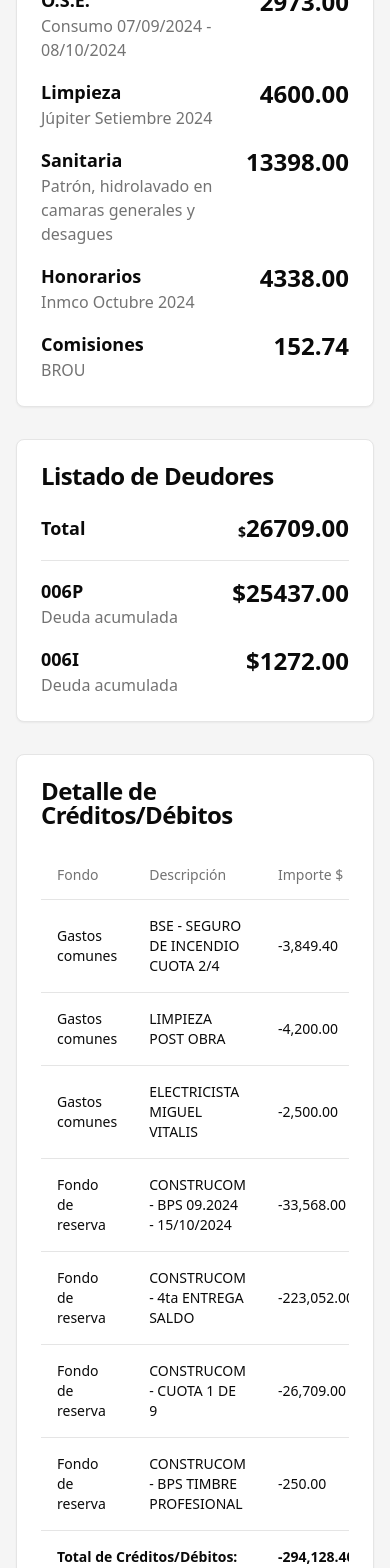
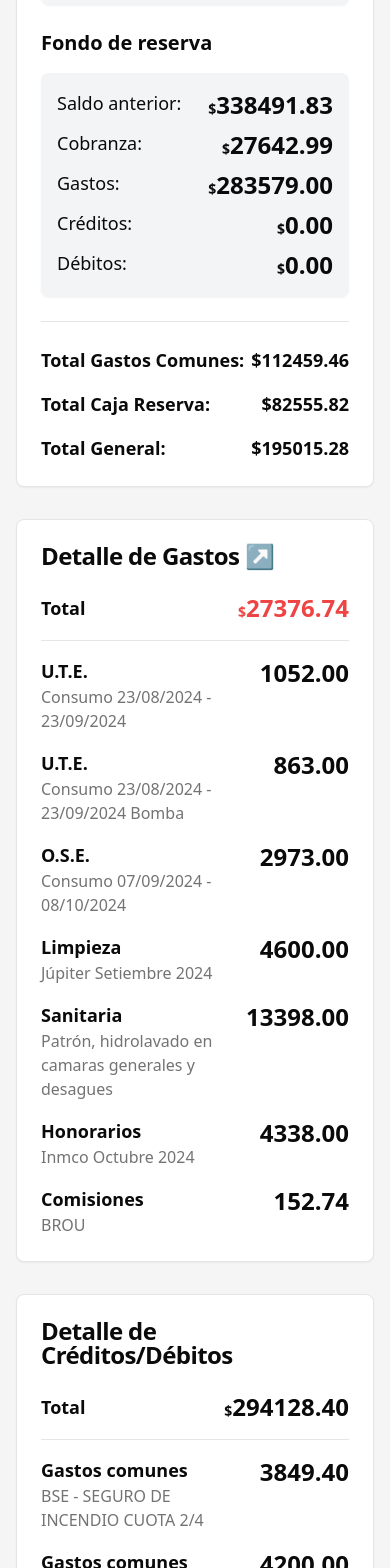
Before and after one commit to codeplaygroundspace/building-admin, a Next.js app: page / in a window 390 px wide. Shown: the part 432-2000 px from the top of the page. Built offline with nearby package versions, Linux system fonts and the light colour scheme.

Commit message:
update debt card for mobile

```diff
--- a/src/app/page.tsx
+++ b/src/app/page.tsx
@@ -9,11 +9,11 @@ import ApartmentFinancialBreakdown from "@/components/FinApartmentFinancialBreak
 export default function Home() {
   return (
     <>
+      <FundSummary />
       <ExpenseBreakdown />
+      <CreditsDebitsBreakdown />
+      <ApartmentFinancialBreakdown />
       <InfoDebt />
-      <CreditsDebitsBreakdown />
-      <FundSummary />
-      <ApartmentFinancialBreakdown />
       <PaymentsInfo />
       <ContactInfo />
     </>
--- a/src/components/FinCreditsDebitsBreakdown.tsx
+++ b/src/components/FinCreditsDebitsBreakdown.tsx
@@ -1,73 +1,73 @@
 import CardWrapper from "./ui-custom/CardWrapper";
-import {
-  Table,
-  TableBody,
-  TableCell,
-  TableHead,
-  TableHeader,
-  TableRow,
-} from "@/components/ui/table";
+import { Separator } from "@/components/ui/separator";
 
 export default function CreditsDebitsBreakdown() {
+  const transactions = [
+    {
+      fund: "Gastos comunes",
+      description: "BSE - SEGURO DE INCENDIO CUOTA 2/4",
+      amount: 3849.4,
+    },
+    {
+      fund: "Gastos comunes",
+      description: "LIMPIEZA POST OBRA",
+      amount: 4200.0,
+    },
+    {
+      fund: "Gastos comunes",
+      description: "ELECTRICISTA MIGUEL VITALIS",
+      amount: 2500.0,
+    },
+    {
+      fund: "Fondo de reserva",
+      description: "CONSTRUCOM - BPS 09.2024 - 15/10/2024",
+      amount: 33568.0,
+    },
+    {
+      fund: "Fondo de reserva",
+      description: "CONSTRUCOM - 4ta ENTREGA SALDO",
+      amount: 223052.0,
+    },
+    {
+      fund: "Fondo de reserva",
+      description: "CONSTRUCOM - CUOTA 1 DE 9",
+      amount: 26709.0,
+    },
+    {
+      fund: "Fondo de reserva",
+      description: "CONSTRUCOM - BPS TIMBRE PROFESIONAL",
+      amount: 250.0,
+    },
+  ];
+
+  const totalAmount = transactions.reduce(
+    (sum, transaction) => sum + transaction.amount,
+    0
+  );
+
   return (
     <CardWrapper title="Detalle de Créditos/Débitos">
-      <Table>
-        <TableHeader>
-          <TableRow>
-            <TableHead>Fondo</TableHead>
-            <TableHead>Descripción</TableHead>
-            <TableHead>Importe $</TableHead>
-          </TableRow>
-        </TableHeader>
-        <TableBody>
-          {/* GASTOS COMUNES */}
-          <TableRow>
-            <TableCell>Gastos comunes</TableCell>
-            <TableCell>BSE - SEGURO DE INCENDIO CUOTA 2/4</TableCell>
-            <TableCell>-3,849.40</TableCell>
-          </TableRow>
-          <TableRow>
-            <TableCell>Gastos comunes</TableCell>
-            <TableCell>LIMPIEZA POST OBRA</TableCell>
-            <TableCell>-4,200.00</TableCell>
-          </TableRow>
-          <TableRow>
-            <TableCell>Gastos comunes</TableCell>
-            <TableCell>ELECTRICISTA MIGUEL VITALIS</TableCell>
-            <TableCell>-2,500.00</TableCell>
-          </TableRow>
-
-          {/* FONDO DE RESERVA */}
-          <TableRow>
-            <TableCell>Fondo de reserva</TableCell>
-            <TableCell>CONSTRUCOM - BPS 09.2024 - 15/10/2024</TableCell>
-            <TableCell>-33,568.00</TableCell>
-          </TableRow>
-          <TableRow>
-            <TableCell>Fondo de reserva</TableCell>
-            <TableCell>CONSTRUCOM - 4ta ENTREGA SALDO</TableCell>
-            <TableCell>-223,052.00</TableCell>
-          </TableRow>
-          <TableRow>
-            <TableCell>Fondo de reserva</TableCell>
-            <TableCell>CONSTRUCOM - CUOTA 1 DE 9</TableCell>
-            <TableCell>-26,709.00</TableCell>
-          </TableRow>
-          <TableRow>
-            <TableCell>Fondo de reserva</TableCell>
-            <TableCell>CONSTRUCOM - BPS TIMBRE PROFESIONAL</TableCell>
-            <TableCell>-250.00</TableCell>
-          </TableRow>
-
-          {/* Total Row */}
-          <TableRow>
-            <TableCell colSpan={2} className="font-bold">
-              Total de Créditos/Débitos:
-            </TableCell>
-            <TableCell className="font-bold">-294,128.40</TableCell>
-          </TableRow>
-        </TableBody>
-      </Table>
+      <div className="mb-4 flex justify-between items-center">
+        <h2 className="text-lg font-semibold">Total</h2>
+        <p className="text-2xl font-bold">
+          <span className="text-sm">$</span>
+          {totalAmount.toFixed(2)}
+        </p>
+      </div>
+      <Separator className="my-4" />
+      <ul className="space-y-4">
+        {transactions.map((transaction, index) => (
+          <li key={index} className="flex justify-between items-start">
+            <div className="flex-1 pr-4">
+              <h3 className="text-lg font-semibold">{transaction.fund}</h3>
+              <p className="text-neutral-500">{transaction.description}</p>
+            </div>
+            <p className="text-2xl font-bold whitespace-nowrap">
+              {transaction.amount.toFixed(2)}
+            </p>
+          </li>
+        ))}
+      </ul>
     </CardWrapper>
   );
 }
--- a/src/components/FinDebt.tsx
+++ b/src/components/FinDebt.tsx
@@ -13,7 +13,7 @@ export default function InfoDebt() {
     <CardWrapper title="Listado de Deudores">
       <div className="mb-4 flex justify-between items-center">
         <h2 className="text-lg font-semibold">Total</h2>
-        <p className="text-2xl font-bold">
+        <p className="text-2xl font-bold text-red-500">
           <span className="text-sm">$</span>
           {totalDebt.toFixed(2)}
         </p>
--- a/src/components/FinExpenseBreakdown.tsx
+++ b/src/components/FinExpenseBreakdown.tsx
@@ -54,11 +54,11 @@ export default function ExpenseBreakdown() {
   );
 
   return (
-    <CardWrapper title="Desglose de Gastos">
+    <CardWrapper title="Detalle de Gastos ↗️">
       <div className="mb-4 flex justify-between items-center">
         <h2 className="text-lg font-semibold">Total</h2>
-        <p className="text-2xl font-bold">
-          <span className="text-sm">$</span>
+        <p className="text-2xl font-bold text-red-500">
+          <span className="text-sm ">$</span>
           {totalExpenses.toFixed(2)}
         </p>
       </div>
--- a/src/components/FinFundSummary.tsx
+++ b/src/components/FinFundSummary.tsx
@@ -1,64 +1,74 @@
 import CardWrapper from "./ui-custom/CardWrapper";
-import {
-  Table,
-  TableBody,
-  TableCell,
-  TableHead,
-  TableHeader,
-  TableRow,
-} from "@/components/ui/table";
+import { Separator } from "@/components/ui/separator";
 
 export default function FundSummary() {
+  const fundSummary = [
+    {
+      category: "Gastos comunes",
+      items: [
+        { label: "Saldo anterior", amount: 59138.77 },
+        { label: "Cobranza", amount: 8691.01 },
+        { label: "Gastos", amount: 27376.74 },
+        { label: "Créditos", amount: 0.0 },
+        { label: "Débitos", amount: 10549.4 },
+      ],
+    },
+    {
+      category: "Fondo de reserva",
+      items: [
+        { label: "Saldo anterior", amount: 338491.83 },
+        { label: "Cobranza", amount: 27642.99 },
+        { label: "Gastos", amount: 283579.0 },
+        { label: "Créditos", amount: 0.0 },
+        { label: "Débitos", amount: 0.0 },
+      ],
+    },
+  ];
+
+  const totals = {
+    gastosComunes: 112459.46,
+    cajaReserva: 82555.82,
+    overall: 112459.46 + 82555.82,
+  };
+
   return (
     <CardWrapper title="Resumen por Fondo">
-      <Table>
-        <TableHeader>
-          <TableRow>
-            <TableHead>Concepto</TableHead>
-            <TableHead>Gastos Comunes</TableHead>
-            <TableHead>Caja Reserva</TableHead>
-            <TableHead>Total</TableHead>
-          </TableRow>
-        </TableHeader>
-        <TableBody>
-          <TableRow>
-            <TableCell>Saldo Anterior</TableCell>
-            <TableCell>$59,138.77</TableCell>
-            <TableCell>$338,491.83</TableCell>
-            <TableCell>$397,630.60</TableCell>
-          </TableRow>
-          <TableRow>
-            <TableCell>Cobranza</TableCell>
-            <TableCell>$8,691.01</TableCell>
-            <TableCell>$27,642.99</TableCell>
-            <TableCell>$36,334.00</TableCell>
-          </TableRow>
-          <TableRow>
-            <TableCell>Gastos</TableCell>
-            <TableCell>$27,376.74</TableCell>
-            <TableCell>$283,579.00</TableCell>
-            <TableCell>$310,955.74</TableCell>
-          </TableRow>
-          <TableRow>
-            <TableCell>Créditos</TableCell>
-            <TableCell>$0.00</TableCell>
-            <TableCell>$0.00</TableCell>
-            <TableCell>$0.00</TableCell>
-          </TableRow>
-          <TableRow>
-            <TableCell>Débitos</TableCell>
-            <TableCell>$10,549.40</TableCell>
-            <TableCell>$0.00</TableCell>
-            <TableCell>$10,549.40</TableCell>
-          </TableRow>
-          <TableRow>
-            <TableCell className="font-bold">SALDO ACTUAL</TableCell>
-            <TableCell className="font-bold">$29,903.64</TableCell>
-            <TableCell className="font-bold">$82,555.82</TableCell>
-            <TableCell className="font-bold">$112,459.46</TableCell>
-          </TableRow>
-        </TableBody>
-      </Table>
+      {fundSummary.map((fund, index) => (
+        <div key={index} className="mb-6">
+          <h2 className="text-xl font-semibold mb-4">{fund.category}</h2>
+          <div className="bg-gray-100 p-4 rounded-lg shadow-sm space-y-2">
+            {fund.items.map((item, idx) => (
+              <div key={idx} className="flex justify-between">
+                <p className="text-lg">{item.label}:</p>
+                <p className="text-2xl font-semibold">
+                  <span className="text-sm">$</span>
+                  {item.amount.toFixed(2)}
+                </p>
+              </div>
+            ))}
+          </div>
+        </div>
+      ))}
+
+      <Separator className="my-6" />
+
+      {/* Totals */}
+      <div className="space-y-4">
+        <div className="flex justify-between">
+          <h3 className="text-lg font-semibold">Total Gastos Comunes:</h3>
+          <p className="text-lg font-bold">
+            ${totals.gastosComunes.toFixed(2)}
+          </p>
+        </div>
+        <div className="flex justify-between">
+          <h3 className="text-lg font-semibold">Total Caja Reserva:</h3>
+          <p className="text-lg font-bold">${totals.cajaReserva.toFixed(2)}</p>
+        </div>
+        <div className="flex justify-between">
+          <h3 className="text-lg font-semibold">Total General:</h3>
+          <p className="text-lg font-bold">${totals.overall.toFixed(2)}</p>
+        </div>
+      </div>
     </CardWrapper>
   );
 }
```
